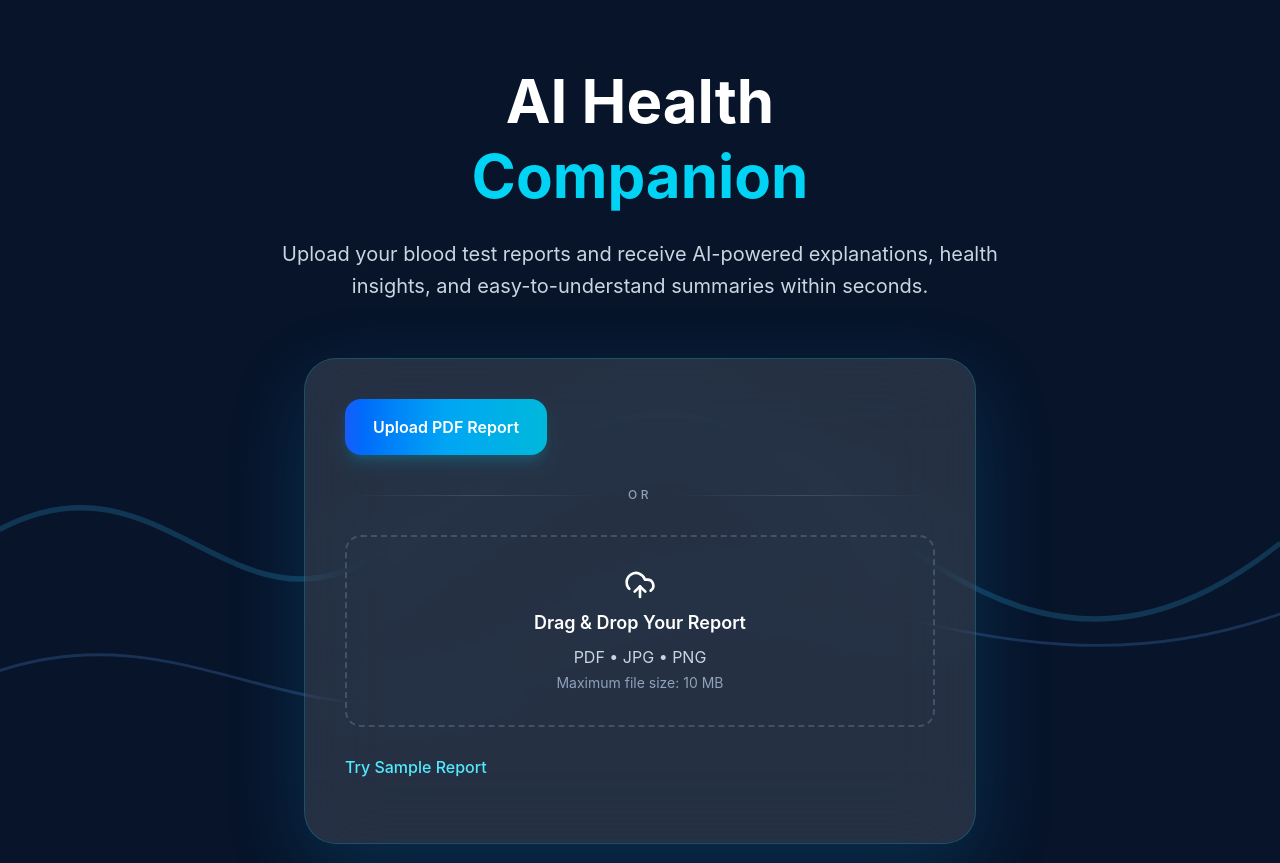
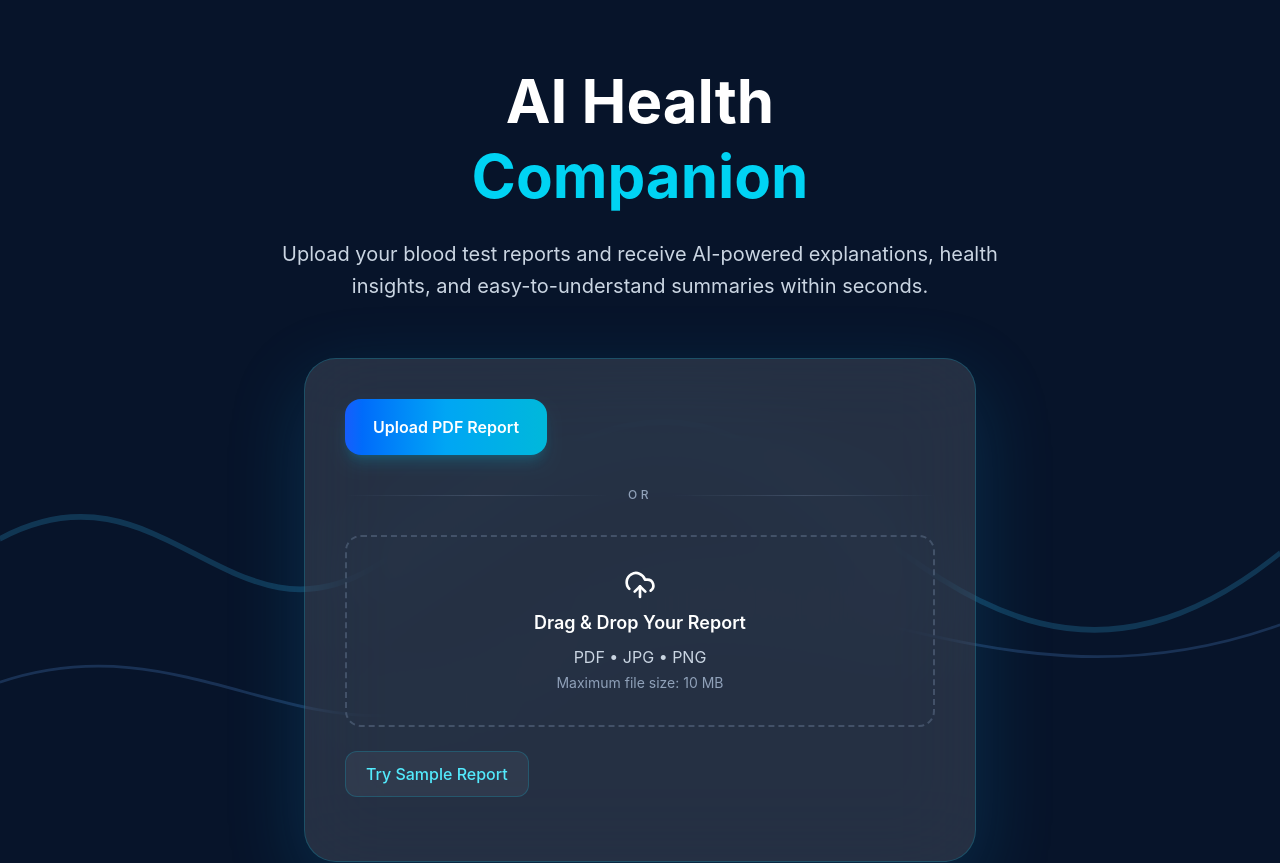
Before and after one commit to techieshruti/health-companion-ai, a React (Vite) app: page / in a window 1280 px wide. Shown: the top 863 px of the page. Built offline with nearby package versions, Linux system fonts and the light colour scheme.

Commit message:
Refine landing page UI

```diff
--- a/src/components/upload/UploadBox.jsx
+++ b/src/components/upload/UploadBox.jsx
@@ -140,16 +140,24 @@ function UploadBox() {
       )}
 
       <button
-        className="
-mt-7
+  className="
+mt-6
 inline-flex
 items-center
+rounded-xl
+border
+border-cyan-400/20
+bg-white/5
+px-5
+py-2.5
 text-cyan-300
+font-medium
+transition-all
+cursor-pointer
+duration-300
+hover:bg-cyan-500/10
+hover:border-cyan-400/40
 hover:text-cyan-200
-transition-all
-duration-300
-font-medium
-hover:translate-x-1
 "
       >
         Try Sample Report
```
